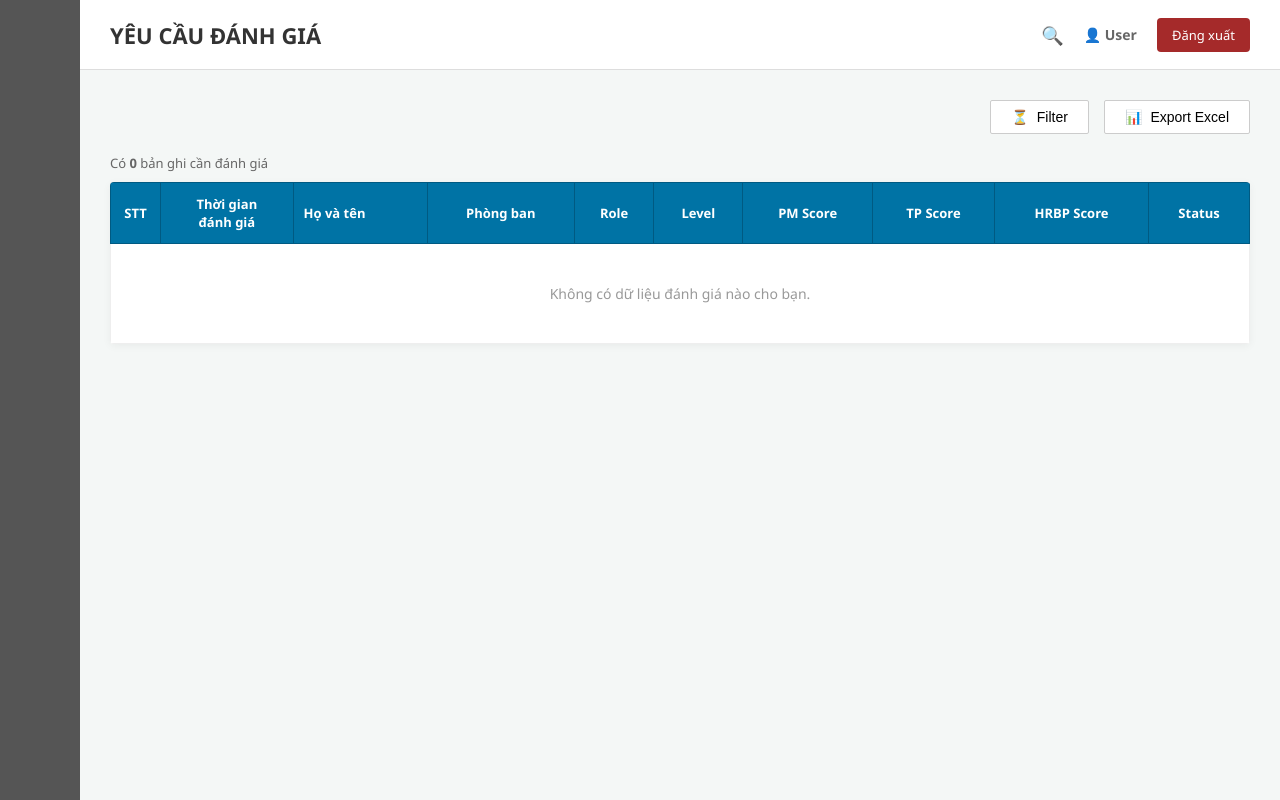
After one commit to Lizhwg/kpi-web, a PHP site: the page made by kpi-web/resources/views/mapping/request_list.php in a window 1280 px wide. The commit adds this page. Run offline with PHP 8.4, Linux system fonts and the light colour scheme; the template is opened without the code that fills it, so the values that code supplies are empty.

Commit message:
them file moi + upda yêu cầu đánh giá

```diff
--- /dev/null
+++ b/kpi-web/resources/views/mapping/request_list.php
@@ -0,0 +1,168 @@
+<!DOCTYPE html>
+<html lang="vi">
+<head>
+    <meta charset="UTF-8">
+    <meta name="viewport" content="width=device-width, initial-scale=1.0">
+    <title>Yêu Cầu Đánh Giá - Luvina Software</title>
+    <style>
+        /* Toàn bộ giao diện bám sát ảnh thiết kế của Hương */
+        * { margin: 0; padding: 0; box-sizing: border-box; }
+        body { font-family: 'Segoe UI', Tahoma, Geneva, Verdana, sans-serif; background-color: #f4f7f6; display: flex; }
+
+        /* Sidebar xám bên trái */
+        .sidebar { width: 80px; background-color: #555; min-height: 100vh; position: fixed; }
+
+        .main-container { flex: 1; margin-left: 80px; padding: 0; }
+
+        /* Header trắng với logo và info */
+        .header {
+            background-color: #fff;
+            height: 70px;
+            padding: 0 30px;
+            display: flex;
+            justify-content: space-between;
+            align-items: center;
+            border-bottom: 1px solid #ddd;
+        }
+        .header-left { display: flex; align-items: center; gap: 20px; }
+        .header-title { font-size: 22px; font-weight: bold; color: #333; text-transform: uppercase; }
+
+        .user-info { display: flex; align-items: center; gap: 20px; }
+        .user-name { font-size: 14px; color: #666; }
+
+        /* Nút Đăng xuất màu đỏ đô Hương chọn */
+        .btn-logout {
+            text-decoration: none;
+            background-color: #A52A2A;
+            color: white;
+            padding: 8px 15px;
+            border-radius: 4px;
+            font-size: 13px;
+            transition: 0.3s;
+        }
+        .btn-logout:hover { background-color: #8B0000; box-shadow: 0 2px 5px rgba(0,0,0,0.2); }
+
+        /* Vùng nội dung chính */
+        .content { padding: 30px; }
+
+        /* Toolbar chứa Filter và Export */
+        .toolbar { display: flex; justify-content: flex-end; gap: 15px; margin-bottom: 20px; }
+        .btn-tool {
+            background: #fff;
+            border: 1px solid #ccc;
+            padding: 8px 20px;
+            cursor: pointer;
+            display: flex;
+            align-items: center;
+            gap: 8px;
+            font-size: 14px;
+            border-radius: 2px;
+        }
+
+        .summary-text { font-size: 13px; color: #666; margin-bottom: 10px; }
+
+        /* Định dạng Table xanh dương chuẩn thiết kế */
+        .table-container { background: #fff; border-radius: 4px; box-shadow: 0 2px 8px rgba(0,0,0,0.05); overflow-x: auto; }
+        table { width: 100%; border-collapse: collapse; min-width: 1000px; }
+
+        thead { background-color: #0073a5; color: #fff; }
+        th { padding: 12px 10px; border: 1px solid #005a82; font-size: 13px; font-weight: 600; text-align: center; }
+
+        td { padding: 12px 10px; border: 1px solid #eee; text-align: center; font-size: 14px; color: #444; }
+        tr:nth-child(even) { background-color: #fcfcfc; }
+        /* Chỉ áp dụng hover cho các dòng dữ liệu, bỏ qua header */
+        tbody tr:hover {
+            background-color: #f1f8ff;
+            transition: 0.2s; /* Thêm chút hiệu ứng mượt mà */
+        }
+
+        /* Đảm bảo tiêu đề luôn giữ màu xanh dương Luvina */
+        thead tr:hover {
+            background-color: #0073a5;
+        }
+
+        /* Link trạng thái click sang màn hình đánh giá */
+        .status-link {
+            color: #0073a5;
+            text-decoration: underline;
+            font-weight: bold;
+            cursor: pointer;
+        }
+        .status-link:hover { color: #d00; }
+    </style>
+</head>
+<body>
+
+    <div class="sidebar"></div>
+
+    <div class="main-container">
+        <header class="header">
+            <div class="header-left">
+                <div class="header-title">Yêu cầu đánh giá</div>
+            </div>
+            <div class="user-info">
+                <span style="font-size: 18px; cursor: pointer;">🔍</span>
+                <span class="user-name">👤 <strong><?php echo htmlspecialchars($_SESSION['username'] ?? 'User'); ?></strong></span>
+                <a href="/KPI/KPI/kpi-web/logout" class="btn-logout" onclick="return confirm('Bạn có chắc muốn đăng xuất không?')">
+                     Đăng xuất
+                </a>
+            </div>
+        </header>
+
+        <div class="content">
+            <div class="toolbar">
+                <button class="btn-tool"><span>⏳</span> Filter</button>
+                <button class="btn-tool"><span>📊</span> Export Excel</button>
+            </div>
+
+            <p class="summary-text">Có <strong><?php echo count($evaluations); ?></strong> bản ghi cần đánh giá</p>
+
+            <div class="table-container">
+                <table>
+                    <thead>
+                        <tr>
+                            <th style="width: 50px;">STT</th>
+                            <th>Thời gian<br>đánh giá</th>
+                            <th style="text-align: left;">Họ và tên</th>
+                            <th>Phòng ban</th>
+                            <th>Role</th>
+                            <th>Level</th>
+                            <th>PM Score</th>
+                            <th>TP Score</th>
+                            <th>HRBP Score</th>
+                            <th>Status</th>
+                        </tr>
+                    </thead>
+                    <tbody>
+                        <?php if (empty($evaluations)): ?>
+                            <tr>
+                                <td colspan="10" style="padding: 40px; color: #999;">Không có dữ liệu đánh giá nào cho bạn.</td>
+                            </tr>
+                        <?php else: ?>
+                            <?php $stt = 1; foreach ($evaluations as $row): ?>
+                                <tr>
+                                    <td><?php echo $stt++; ?></td>
+                                    <td><?php echo htmlspecialchars($row['period_name']); ?></td>
+                                    <td style="text-align: left; font-weight: 500;"><?php echo htmlspecialchars($row['member_name']); ?></td>
+                                    <td><?php echo htmlspecialchars($row['department'] ?? 'Dev 5'); ?></td>
+                                    <td><?php echo $roleMap[$row['role']] ?? 'Member'; ?></td>
+                                    <td><?php echo htmlspecialchars($row['level']); ?></td>
+                                    <td><?php echo htmlspecialchars($row['pm_score'] ?? ''); ?></td>
+                                    <td><?php echo htmlspecialchars($row['tp_score'] ?? ''); ?></td>
+                                    <td><?php echo htmlspecialchars($row['hrbp_score'] ?? ''); ?></td>
+                                    <td>
+                                        <a href="/KPI/KPI/kpi-web/evaluation/pmForm?mapping_id=<?php echo $row['mapping_id']; ?>" class="status-link">
+                                            <?php echo htmlspecialchars($row['status'] ?: 'Chưa đánh giá'); ?>
+                                        </a>
+                                    </td>
+                                </tr>
+                            <?php endforeach; ?>
+                        <?php endif; ?>
+                    </tbody>
+                </table>
+            </div>
+        </div>
+    </div>
+
+</body>
+</html>
```
Also changed, not shown: kpi-web/app/Controllers/AuthController.php (+19 -4 lines), kpi-web/app/Controllers/EvaluationController.php (+70 -60 lines), kpi-web/app/Controllers/MappingController.php (+46 -20 lines), kpi-web/app/Models/EvaluationMapping.php (added, +31 -0 lines), kpi-web/resources/views/mapping/review.php (+24 -12 lines), kpi-web/routes/web.php (+16 -2 lines).
